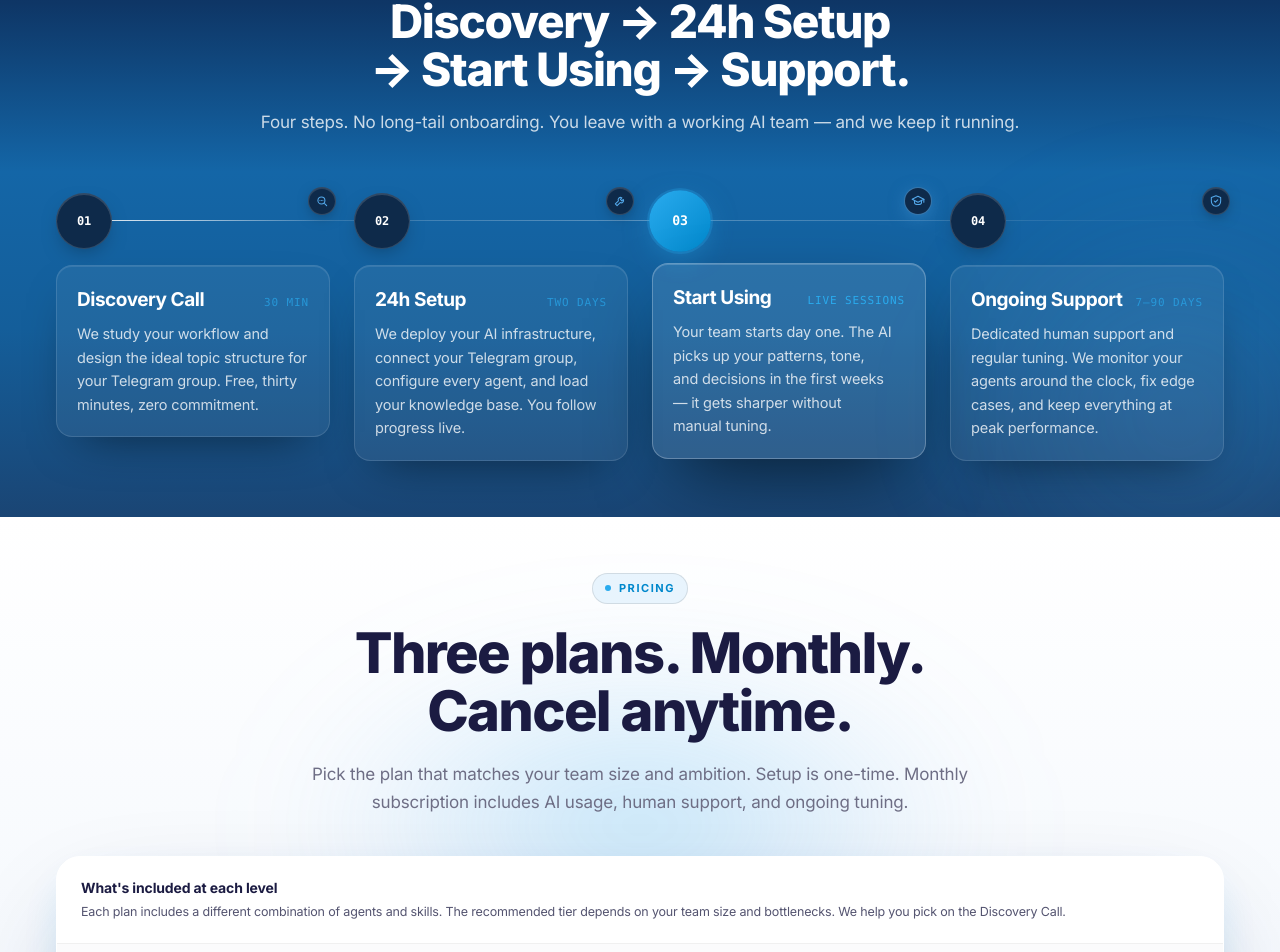
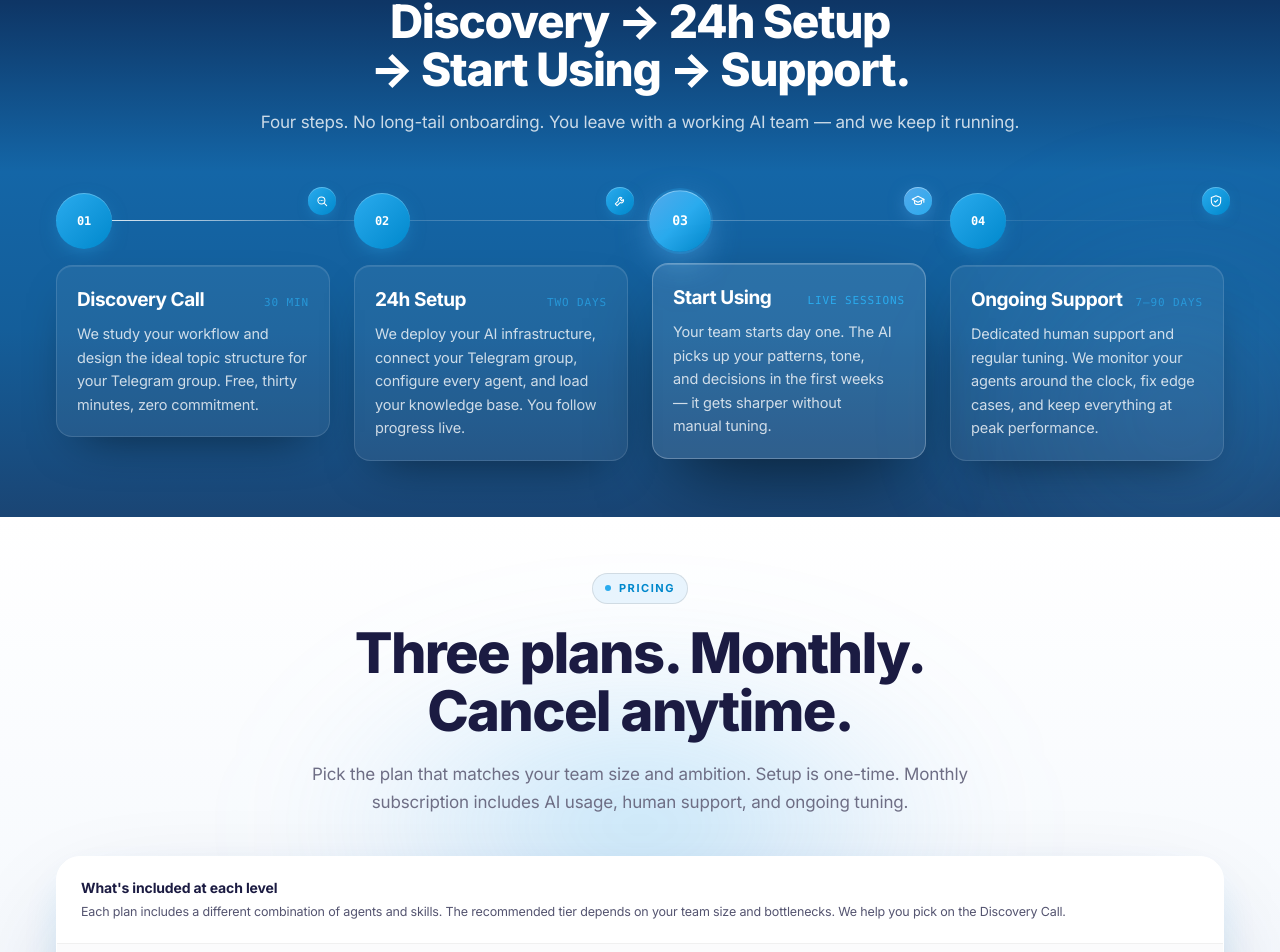
Before and after one commit to undergnarly/Aigram, a Next.js app: page / in a window 1280 px wide. Shown: the part 2449-3401 px from the top of the page. Built offline with nearby package versions, Linux system fonts and the light colour scheme.

Commit message:
fix(process): all step circles + icon chips use bright Telegram-blue gradient (no more flat-dark inactive)

```diff
--- a/src/components/landing/sections/Process.tsx
+++ b/src/components/landing/sections/Process.tsx
@@ -152,8 +152,8 @@ export default function Process() {
                           className={[
                             "relative grid size-14 place-items-center rounded-full font-mono text-[12px] font-bold transition-all duration-500 group-hover:scale-105",
                             isActive
-                              ? "bg-[linear-gradient(135deg,#2AABEE,#0088CC)] shadow-[0_8px_28px_-6px_rgba(42,171,238,0.5)] scale-110"
-                              : "border border-white/15 bg-[#0E2A4A] backdrop-blur-md shadow-[0_8px_24px_-12px_rgba(0,0,0,0.6),inset_0_1px_0_rgba(255,255,255,0.15)]",
+                              ? "bg-[linear-gradient(135deg,#54A9EB,#2AABEE,#0088CC)] shadow-[0_10px_32px_-4px_rgba(84,169,235,0.7),inset_0_1px_0_rgba(255,255,255,0.35)] scale-110"
+                              : "bg-[linear-gradient(135deg,#2AABEE,#0088CC)] shadow-[0_6px_20px_-6px_rgba(42,171,238,0.5),inset_0_1px_0_rgba(255,255,255,0.25)]",
                           ].join(" ")}
                           style={{ color: "#FFFFFF" }}
                         >
@@ -168,10 +168,10 @@ export default function Process() {
                         {/* icon chip */}
                         <div
                           className={[
-                            "absolute -right-1.5 -top-1.5 grid size-7 place-items-center rounded-full border transition-all duration-500",
+                            "absolute -right-1.5 -top-1.5 grid size-7 place-items-center rounded-full transition-all duration-500",
                             isActive
-                              ? "border-[#54A9EB]/60 bg-[#0E2A4A] text-[#54A9EB] shadow-[0_4px_18px_-3px_rgba(84,169,235,0.5)]"
-                              : "border-white/15 bg-[#0E2A4A] text-[#54A9EB] backdrop-blur-md shadow-[0_4px_16px_-6px_rgba(0,0,0,0.6),inset_0_1px_0_rgba(255,255,255,0.12)] group-hover:border-white/30",
+                              ? "bg-[linear-gradient(135deg,#54A9EB,#2AABEE)] text-white shadow-[0_4px_18px_-3px_rgba(84,169,235,0.6),inset_0_1px_0_rgba(255,255,255,0.35)]"
+                              : "bg-[linear-gradient(135deg,#2AABEE,#0088CC)] text-white shadow-[0_4px_14px_-4px_rgba(42,171,238,0.5),inset_0_1px_0_rgba(255,255,255,0.25)]",
                           ].join(" ")}
                         >
                           <Icon className="size-3.5" />
```
